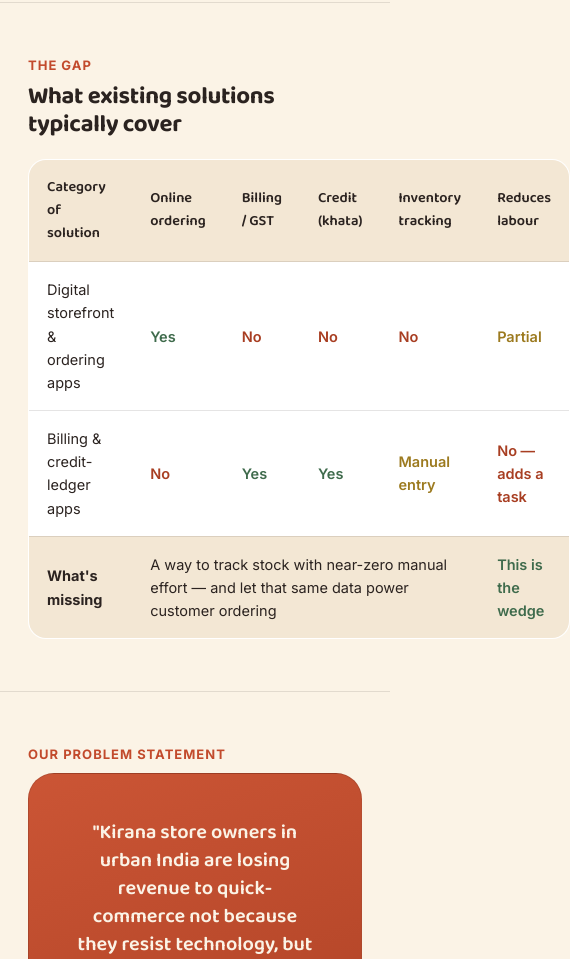
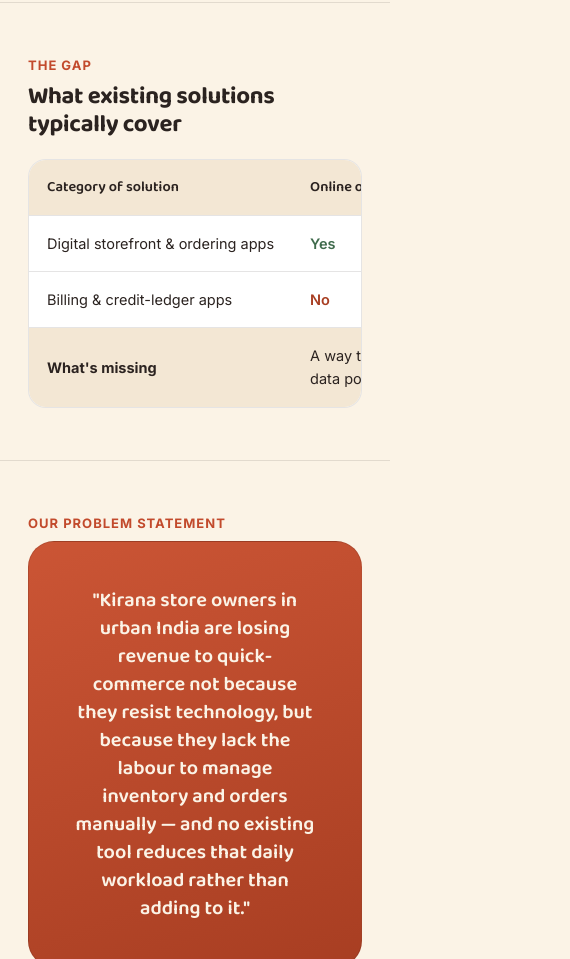
Before and after one commit to Ekansh-Bhushan/sakhyakirana, a website: page index.html in a window 390 px wide. Shown: the part 2792-3751 px from the top of the page, 570 px wide, since content can reach past the window. Drawn offline with Linux system fonts and the light colour scheme.

Commit message:
fixed the responsiveness for phone in table area

```diff
--- a/index.html
+++ b/index.html
@@ -37,7 +37,8 @@
   }
 
   *{box-sizing:border-box; margin:0; padding:0;}
-  body{background:var(--bg); color:var(--text); font-family:'Inter',sans-serif; line-height:1.6; transition:background 0.2s ease, color 0.2s ease;}
+  html{overflow-x:hidden;}
+  body{background:var(--bg); color:var(--text); font-family:'Inter',sans-serif; line-height:1.6; transition:background 0.2s ease, color 0.2s ease; overflow-x:hidden;}
   h1,h2,h3,.display{font-family:'Baloo 2',sans-serif; font-weight:700; color:var(--text); line-height:1.15;}
   .wrap{max-width:980px; margin:0 auto; padding:0 28px;}
   a{color:inherit;}
@@ -94,8 +95,10 @@
   .finding p{font-size:14px; opacity:0.82;}
 
   /* gap comparison */
-  .gap-table{width:100%; border-collapse:collapse; margin-top:8px; background:var(--card-bg); border-radius:18px; overflow:hidden; border:1px solid var(--line);}
-  .gap-table th, .gap-table td{padding:16px 18px; text-align:left; font-size:14.5px; border-bottom:1px solid var(--line);}
+  .table-wrap{margin-top:8px; background:var(--card-bg); border-radius:18px; border:1px solid var(--line); overflow-x:auto;}
+  .gap-table{width:100%; min-width:680px; border-collapse:collapse;}
+  .gap-table th, .gap-table td{padding:16px 18px; text-align:left; font-size:14.5px; border-bottom:1px solid var(--line); white-space:nowrap;}
+  .gap-table td[colspan]{white-space:normal;}
   .gap-table th{background:var(--bg-deep); font-family:'Baloo 2'; font-weight:600; font-size:14.5px;}
   .gap-table tr:last-child td{border-bottom:none;}
   .gap-table td.yes{color:var(--pos); font-weight:600;}
@@ -237,6 +240,7 @@
     <div class="wrap">
       <div class="section-label">The gap</div>
       <h2>What existing solutions typically cover</h2>
+      <div class="table-wrap">
       <table class="gap-table">
         <tr>
           <th>Category of solution</th>
@@ -268,6 +272,7 @@
           <td class="yes">This is the wedge</td>
         </tr>
       </table>
+      </div>
     </div>
   </section>
 
```
Also changed, not shown: admin.html (+2 -1 lines).
